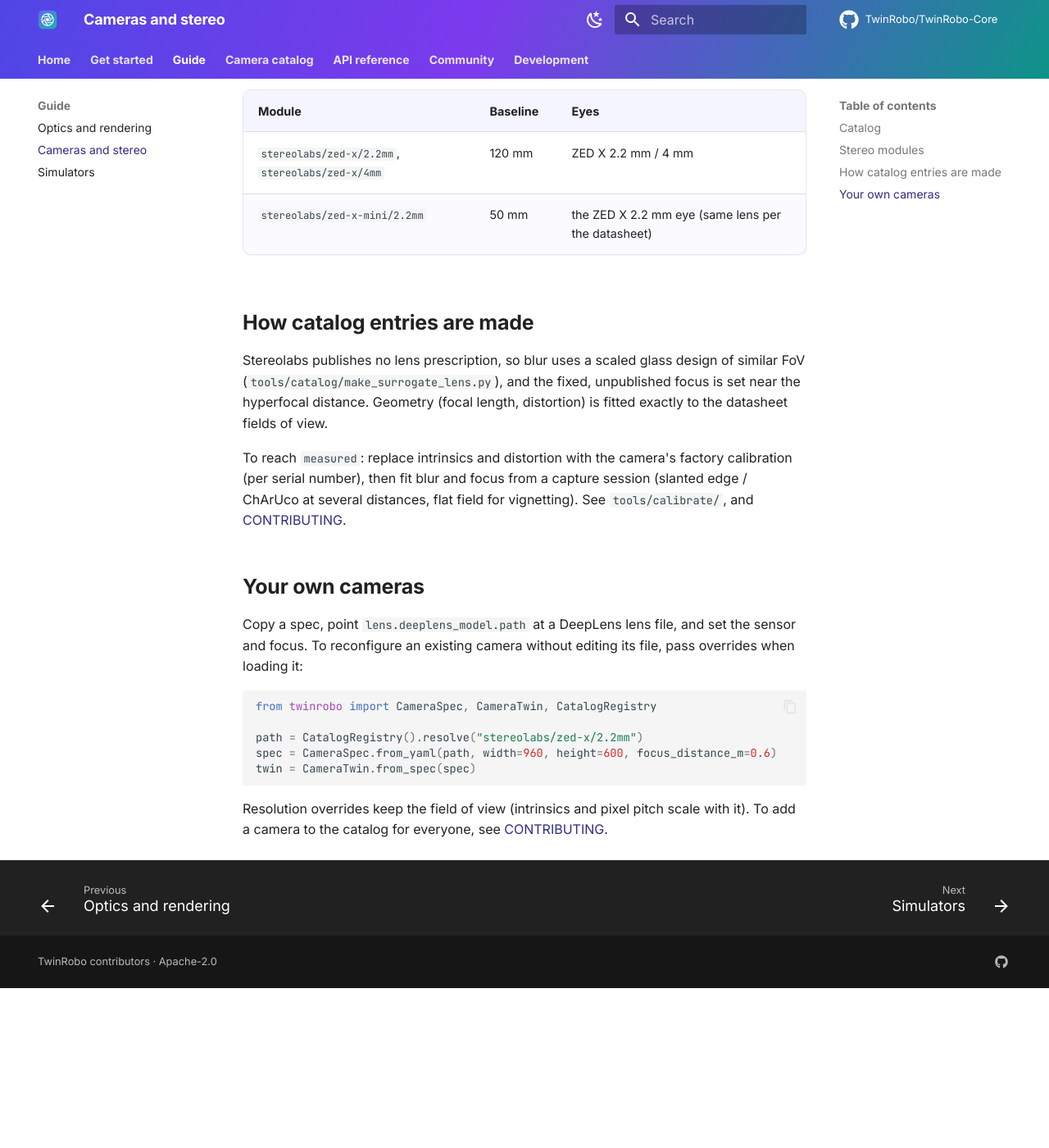
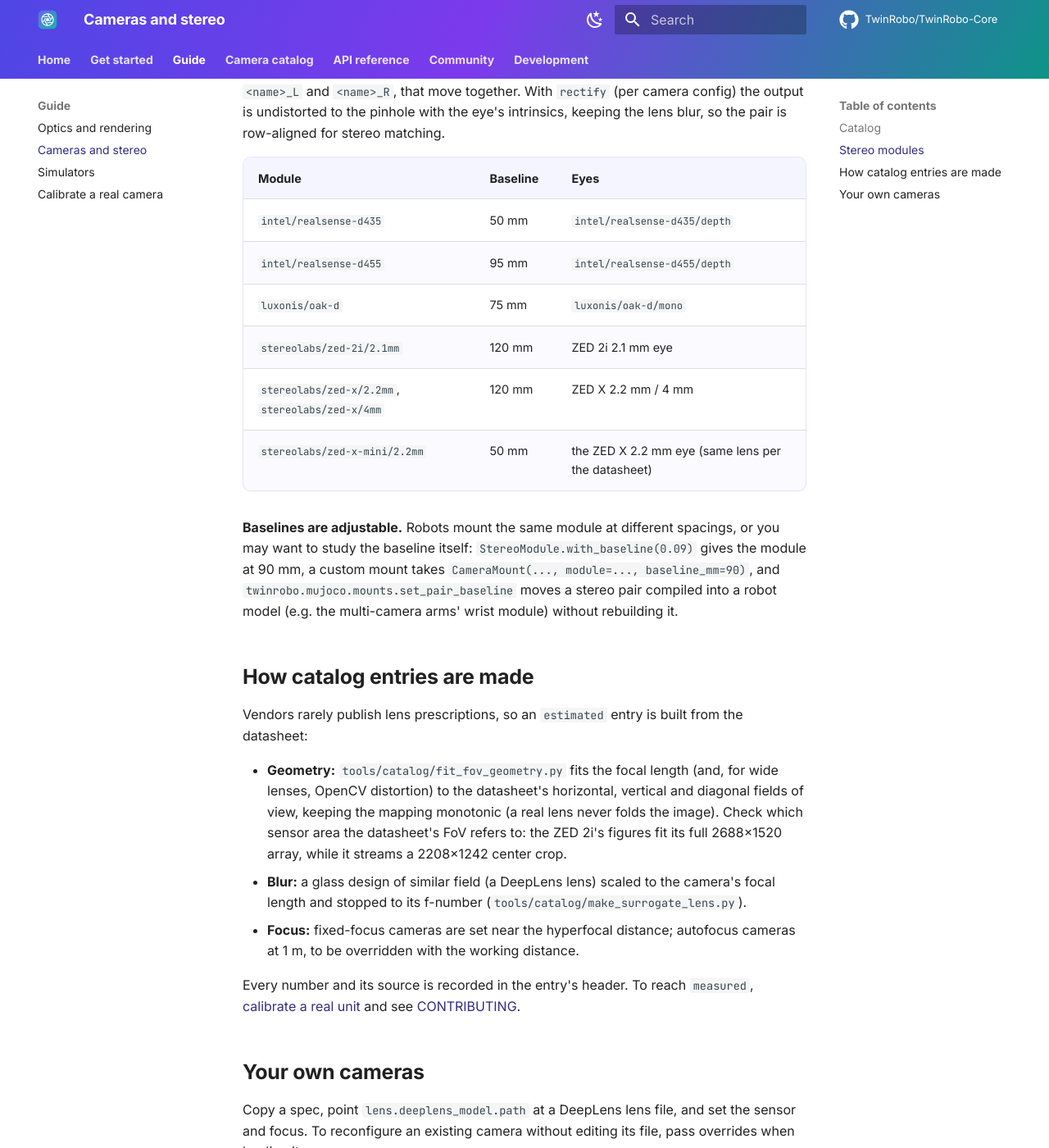
Before and after one commit to TwinRobo/TwinRobo-Core, an MkDocs documentation site: the page built from docs/cameras.md, in a window 1280 px wide and 1400 px high, scrolled down 1265 px. Shown: the whole window at 82% size. Built offline with MkDocs 1.6.1 and Material for MkDocs 9.7.7, drawn with Linux system fonts in a browser that asks for light colours; comment, search, counter and statistics services are not loaded; before the commit the page ends 2470 px from its top, so only the background shows below that; some of the changed text lies outside the part shown.

Commit message:
License: AGPL-3.0 + commercial for the code, Apache-2.0 for the camera catalog
- LICENSE: GNU AGPL-3.0; LICENSE-EXCEPTION.md: section-7 permission for NVIDIA
  Isaac Sim / Omniverse, and which license covers which part.
- COMMERCIAL.md and a commercial license inquiry template.
- twinrobo/catalog/LICENSE: Apache-2.0 (the former root LICENSE); pyproject
  license "AGPL-3.0-only AND Apache-2.0", license files shipped in the wheel.
- CLA.md and a CLA Assistant workflow, so contributions can be dual-licensed.
- README, NOTICE, CONTRIBUTING, docs: licensing notices (catalog Apache-2.0),
  the new cameras, calibration and adjustable baselines.

````diff
--- a/docs/cameras.md
+++ b/docs/cameras.md
@@ -15,10 +15,16 @@
 camera = CameraTwin.from_catalog("stereolabs/zed-x/2.2mm")
 ```
 
-| ID | Camera | Geometry | Blur | Status |
-|---|---|---|---|---|
-| `stereolabs/zed-x/2.2mm` | ZED X / ZED X Mini eye, 2.2 mm f/2.2, 1920x1200, 3 µm, global shutter | fx 745.6, k1 -0.0634, k2 0.0074: exact fit to the datasheet FoV 110 x 80 x 120 deg | surrogate: DeepLens rf16mm scaled to f 2.237 mm, f/2.2 | estimated |
-| `stereolabs/zed-x/4mm` | ZED X eye, 4 mm f/2.2 | fx 1268.8, k1 ~ 0: fit to FoV 75 x 50 x 83 deg | surrogate: DeepLens rf24mm scaled to f 3.806 mm, f/2.2 | estimated |
+The full list, with each entry's sensor, lens and field of view, is the
+[camera catalog](catalog.md) (generated from the catalog files). Today:
+
+| Vendor | Cameras | Stereo modules (baseline) |
+|---|---|---|
+| Intel RealSense | D435 / D435i color and depth imager, D455 color and depth imager | D435 (50 mm), D455 (95 mm) |
+| Stereolabs | ZED X 2.2 mm and 4 mm eyes, ZED 2i 2.1 mm eye | ZED X (120 mm), ZED X Mini (50 mm), ZED 2i (120 mm) |
+| Luxonis | OAK-D color and mono | OAK-D (75 mm) |
+| Logitech | C920 HD Pro Webcam | |
+| Raspberry Pi | Camera Module 3, Camera Module 3 Wide | |
 
 `examples/cellphone80deg` is a teaching example: a DeepLens
 design lens on a hypothetical sensor, not a real camera.
@@ -39,20 +45,39 @@
 
 | Module | Baseline | Eyes |
 |---|---|---|
+| `intel/realsense-d435` | 50 mm | `intel/realsense-d435/depth` |
+| `intel/realsense-d455` | 95 mm | `intel/realsense-d455/depth` |
+| `luxonis/oak-d` | 75 mm | `luxonis/oak-d/mono` |
+| `stereolabs/zed-2i/2.1mm` | 120 mm | ZED 2i 2.1 mm eye |
 | `stereolabs/zed-x/2.2mm`, `stereolabs/zed-x/4mm` | 120 mm | ZED X 2.2 mm / 4 mm |
 | `stereolabs/zed-x-mini/2.2mm` | 50 mm | the ZED X 2.2 mm eye (same lens per the datasheet) |
 
+**Baselines are adjustable.** Robots mount the same module at different spacings,
+or you may want to study the baseline itself: `StereoModule.with_baseline(0.09)`
+gives the module at 90 mm, a custom mount takes `CameraMount(..., module=...,
+baseline_mm=90)`, and `twinrobo.mujoco.mounts.set_pair_baseline` moves a stereo
+pair compiled into a robot model (e.g. the multi-camera arms' wrist module)
+without rebuilding it.
+
 ## How catalog entries are made
 
-Stereolabs publishes no lens prescription, so blur uses a scaled glass design
-of similar FoV (`tools/catalog/make_surrogate_lens.py`), and the fixed,
-unpublished focus is set near the hyperfocal distance. Geometry (focal length,
-distortion) is fitted exactly to the datasheet fields of view.
+Vendors rarely publish lens prescriptions, so an `estimated` entry is built from
+the datasheet:
 
-To reach `measured`: replace intrinsics and distortion with the camera's
-factory calibration (per serial number), then fit blur and focus from a capture
-session (slanted edge / ChArUco at several distances, flat field for
-vignetting). See `tools/calibrate/`, and
+- **Geometry:** `tools/catalog/fit_fov_geometry.py` fits the focal length (and, for
+  wide lenses, OpenCV distortion) to the datasheet's horizontal, vertical and
+  diagonal fields of view, keeping the mapping monotonic (a real lens never
+  folds the image). Check which sensor area the datasheet's FoV refers to: the
+  ZED 2i's figures fit its full 2688×1520 array, while it streams a 2208×1242
+  center crop.
+- **Blur:** a glass design of similar field (a DeepLens lens) scaled to the
+  camera's focal length and stopped to its f-number
+  (`tools/catalog/make_surrogate_lens.py`).
+- **Focus:** fixed-focus cameras are set near the hyperfocal distance;
+  autofocus cameras at 1 m, to be overridden with the working distance.
+
+Every number and its source is recorded in the entry's header. To reach
+`measured`, [calibrate a real unit](calibration.md) and see
 [CONTRIBUTING](../CONTRIBUTING.md#adding-a-camera).
 
 ## Your own cameras
--- a/mkdocs.yml
+++ b/mkdocs.yml
@@ -3,7 +3,7 @@
 repo_url: https://github.com/TwinRobo/TwinRobo-Core
 repo_name: TwinRobo/TwinRobo-Core
 edit_uri: edit/main/docs/
-copyright: TwinRobo contributors · Apache-2.0
+copyright: TwinRobo contributors · AGPL-3.0 or commercial license · camera catalog Apache-2.0
 
 theme:
   name: material
@@ -57,6 +57,7 @@
       - Optics and rendering: rendering.md
       - Cameras and stereo: cameras.md
       - Simulators: simulators.md
+      - Calibrate a real camera: calibration.md
   - Camera catalog: catalog.md
   - API reference:
       - api/index.md
@@ -66,6 +67,7 @@
       - MuJoCo: api/mujoco.md
       - Isaac Sim: api/isaac.md
       - LIBERO and RoboCasa: api/robot_learning.md
+      - Calibration: api/calibration.md
       - Validation: api/validation.md
   - Community:
       - Contributing: contributing.md
--- a/pyproject.toml
+++ b/pyproject.toml
@@ -8,8 +8,8 @@
 description = "TwinRobo: physically grounded digital twins of real cameras for robot learning in simulation."
 readme = "README.md"
 authors = [{name = "TwinRobo contributors"}]
-license = "Apache-2.0"
-license-files = ["LICENSE", "NOTICE"]
+license = "AGPL-3.0-only AND Apache-2.0"  # the code; the camera catalog (twinrobo/catalog/) is Apache-2.0
+license-files = ["LICENSE", "LICENSE-EXCEPTION.md", "COMMERCIAL.md", "NOTICE", "twinrobo/catalog/LICENSE"]
 # DeepLens (deeplens-core) requires Python 3.12 and pins torch; TwinRobo inherits both.
 requires-python = ">=3.12,<3.13"
 dependencies = [
@@ -57,7 +57,7 @@
 
 [tool.setuptools.package-data]
 # the built-in camera catalog: specs, lens files, stereo modules
-twinrobo = ["catalog/**/*.yaml", "catalog/**/*.json", "catalog/**/*.md"]
+twinrobo = ["catalog/**/*.yaml", "catalog/**/*.json", "catalog/**/*.md", "catalog/LICENSE"]
 
 [tool.pytest.ini_options]
 testpaths = ["tests"]
````
Also changed, not shown: CLA.md (added, +44 -0 lines), COMMERCIAL.md (added, +41 -0 lines), CONTRIBUTING.md (+16 -9 lines), LICENSE-EXCEPTION.md (added, +28 -0 lines), README.md (+43 -18 lines), docs/index.md (+4 -3 lines), docs/partners.md (+3 -1 lines), .github/ISSUE_TEMPLATE/commercial_license.md (added), 3 other files.
